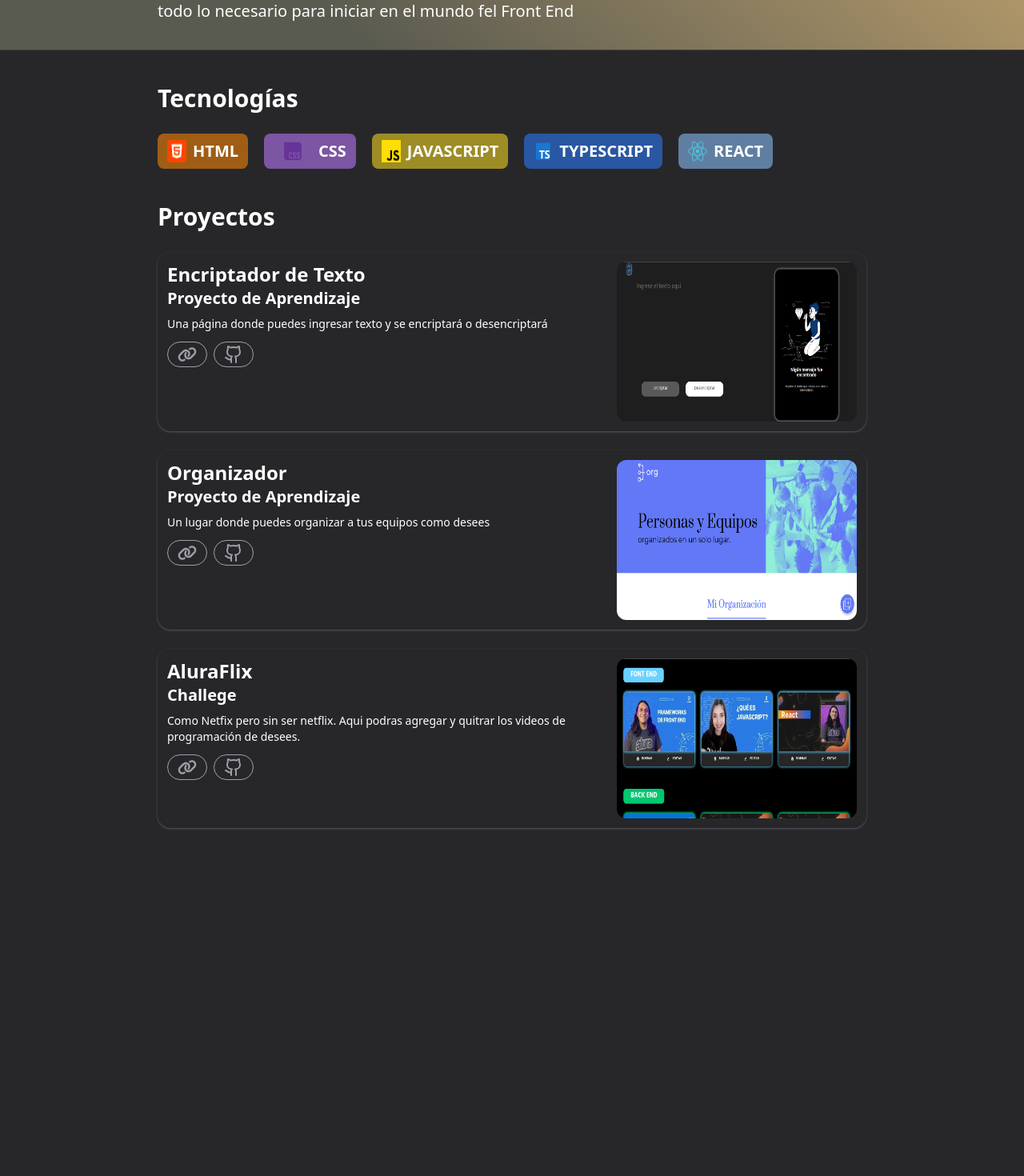
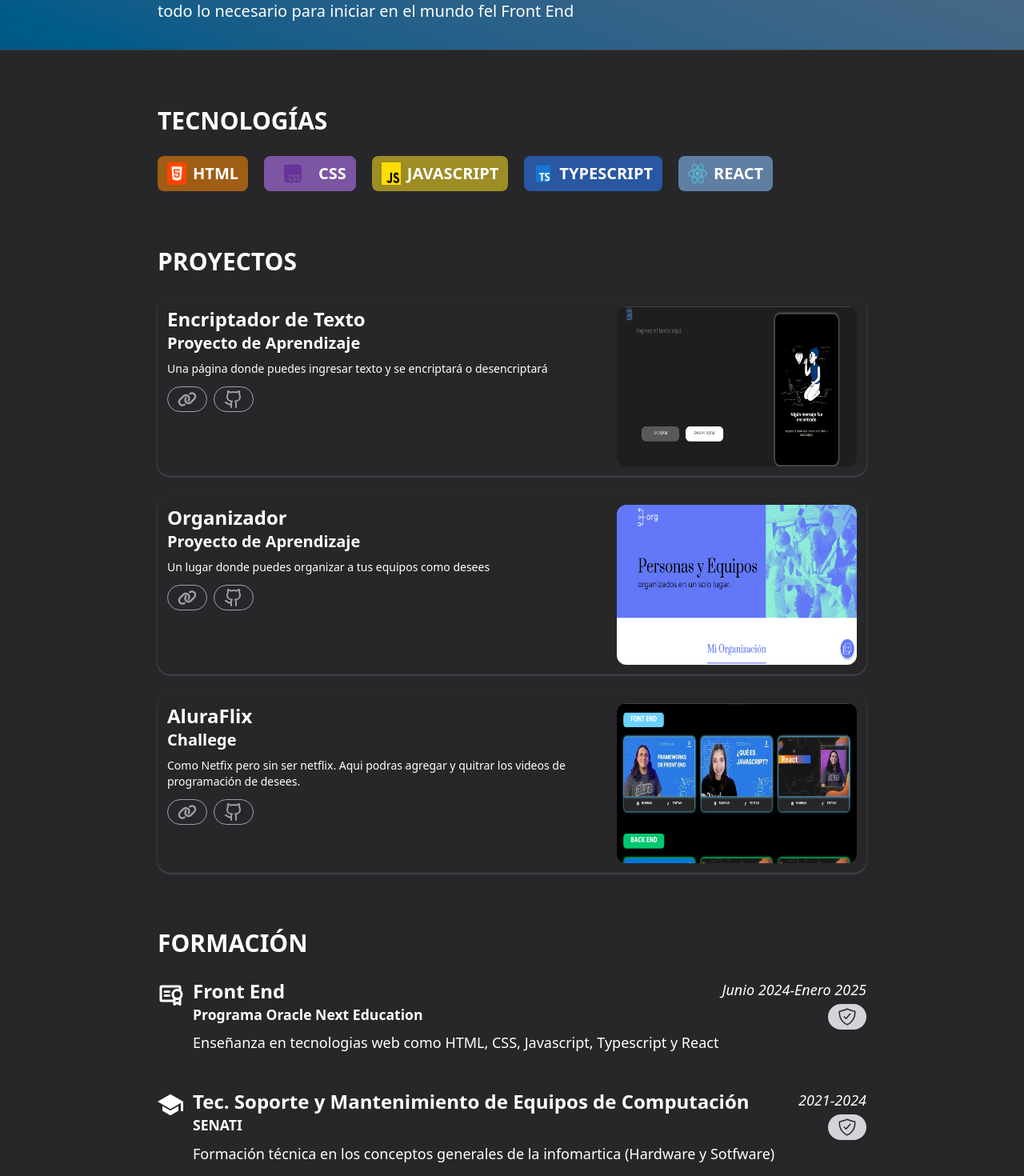
Before and after one commit to Se-Basstian/Portafolio, a React (Vite) app: page / in a window 1280 px wide. Shown: the part 420-1890 px from the top of the page at 80% size. Before the commit the page ends 1475 px from the top, so only its background shows below. Built offline with nearby package versions, Linux system fonts and the light colour scheme.

Commit message:
Articulo formación creado

```diff
--- a/src/components/Header/index.tsx
+++ b/src/components/Header/index.tsx
@@ -6,7 +6,8 @@
     return (
         <header
             className={clsx(
-                'w-full border-b-[1px] border-stone-700 pt-12 pb-8'
+                'w-full border-b-[1px] border-stone-700 pt-12 pb-8',
+                'bg-linear-to-tr from-sky-800 to-gray-500'
             )}
         >
             <Banner />
@@ -15,7 +16,7 @@
                 <h2
                     className={clsx(
                         'text-3xl leading-12 font-semibold text-white',
-                        'max-[381px]:text-2xl max-[381px]:leading-10'
+                        'uppercase max-[381px]:text-2xl max-[381px]:leading-10'
                     )}
                 >
                     Sobre mí
--- a/src/components/Main/index.tsx
+++ b/src/components/Main/index.tsx
@@ -2,17 +2,20 @@
 import ArticleLayout from '../layout/ArticleLayout'
 import Tecnologia from '../common/Tecnologia'
 import Proyecto from '../common/Proyecto'
+import Formacion from '../common/Formacion'
 import imgEncriptador from '../../assets/images/proyectos/Encriptador.png'
 import imgOrg from '../../assets/images/proyectos/Organizador.png'
 import imgAluraFlix from '../../assets/images/proyectos/AluraFlix.png'
 import clsx from 'clsx'
+import { IoSchoolSharp } from 'react-icons/io5'
+import { PiCertificateBold } from 'react-icons/pi'
 
 const Main: FC = () => {
     return (
         <main
             className={clsx('mx-auto mt-8 max-w-[950px] px-8 max-[381px]:px-3')}
         >
-            <ArticleLayout orientacion="horizontal" titulo="Tecnologías">
+            <ArticleLayout titulo="Tecnologías">
                 <section className="flex flex-wrap gap-5">
                     <Tecnologia opc="html" />
                     <Tecnologia opc="css" />
@@ -22,7 +25,7 @@
                 </section>
             </ArticleLayout>
 
-            <ArticleLayout orientacion="vertical" titulo="Proyectos">
+            <ArticleLayout titulo="Proyectos">
                 <section className="flex flex-col gap-6">
                     <Proyecto
                         titulo="Encriptador de Texto"
@@ -55,6 +58,31 @@
                     />
                 </section>
             </ArticleLayout>
+
+            <ArticleLayout titulo="Formación">
+                <section className="flex w-full flex-col gap-11">
+                    <Formacion
+                        titulo="Front End"
+                        institucion="Programa Oracle Next Education"
+                        duracion="Junio 2024-Enero 2025"
+                        estado="finalizado"
+                        seAprendio="Enseñanza en tecnologias web como HTML, CSS, Javascript, Typescript y React"
+                        leftIcon={
+                            <PiCertificateBold className="mt-1 min-h-8 min-w-8" />
+                        }
+                    />
+                    <Formacion
+                        titulo="Tec. Soporte y Mantenimiento de Equipos de Computación"
+                        institucion="SENATI"
+                        duracion="2021-2024"
+                        estado="finalizado"
+                        seAprendio="Formación técnica en los conceptos generales de la infomartica (Hardware y Sotfware)"
+                        leftIcon={
+                            <IoSchoolSharp className="mt-1 min-h-8 min-w-8" />
+                        }
+                    />
+                </section>
+            </ArticleLayout>
         </main>
     )
 }
--- /dev/null
+++ b/src/components/common/Formacion.tsx
@@ -0,0 +1,59 @@
+import clsx from 'clsx'
+import type { FC, ReactNode } from 'react'
+import { IoShieldCheckmarkOutline } from 'react-icons/io5'
+import { MdOutlineSafetyCheck } from 'react-icons/md'
+
+type Props = {
+    estado: 'finalizado' | 'en progreso'
+    titulo: string
+    institucion: string
+    seAprendio: string
+    duracion: string
+    leftIcon?: ReactNode
+}
+
+const Formacion: FC<Props> = ({
+    estado,
+    titulo,
+    institucion,
+    seAprendio,
+    duracion,
+    leftIcon,
+}) => {
+    let iconEstado = (
+        <IoShieldCheckmarkOutline className="h-6 w-6 text-zinc-800" />
+    )
+
+    if (estado === 'en progreso') {
+        iconEstado = <MdOutlineSafetyCheck className="h-6 w-6 text-zinc-800" />
+    }
+
+    return (
+        <div className={clsx('flex w-full justify-between text-white')}>
+            {leftIcon}
+            <article className={clsx('ml-3 grow')}>
+                <h2 className={clsx('text-2xl font-[560] max-[521px]:text-xl')}>
+                    {titulo}
+                </h2>
+                <h3
+                    className={clsx(
+                        'mb-2 text-[1.1rem] font-[550] max-[521px]:mt-2 max-[521px]:text-[1rem]'
+                    )}
+                >
+                    {institucion}
+                </h3>
+                <p className="text-lg max-[521px]:text-[1.1rem]">
+                    {seAprendio}
+                </p>
+            </article>
+            <div className="flex flex-col items-end gap-1 max-[521px]:hidden">
+                <i className="text-lg">{duracion}</i>
+                <div className="rounded-2xl bg-zinc-300 px-3 py-1">
+                    {iconEstado}
+                </div>
+            </div>
+        </div>
+    )
+}
+
+export default Formacion
--- a/src/components/layout/ArticleLayout.tsx
+++ b/src/components/layout/ArticleLayout.tsx
@@ -3,16 +3,15 @@
 
 type Props = {
     titulo: string
-    children: ReactNode
-    orientacion?: 'vertical' | 'horizontal'
+    children?: ReactNode
 }
 
 const ArticleLayout: FC<Props> = ({ titulo, children }) => {
     return (
-        <article className={clsx('mt-9 mb-5 w-full')}>
+        <article className={clsx('mt-16 mb-5 w-full')}>
             <h2
                 className={clsx(
-                    'text-3xl leading-12 font-semibold text-white',
+                    'text-3xl leading-12 font-semibold text-white uppercase',
                     'mb-5 max-[381px]:text-2xl max-[381px]:leading-10'
                 )}
             >
--- a/src/index.css
+++ b/src/index.css
@@ -1,5 +1,5 @@
 @import 'tailwindcss';
 
-header {
-    background-image: linear-gradient(39deg, #5a5b50 25%, #e0b877 100%);
-}
+/* header {
+    bacground-image: linear-gradient(39deg, #5a5b50 25%, #e0b877 100%);
+} */
```
